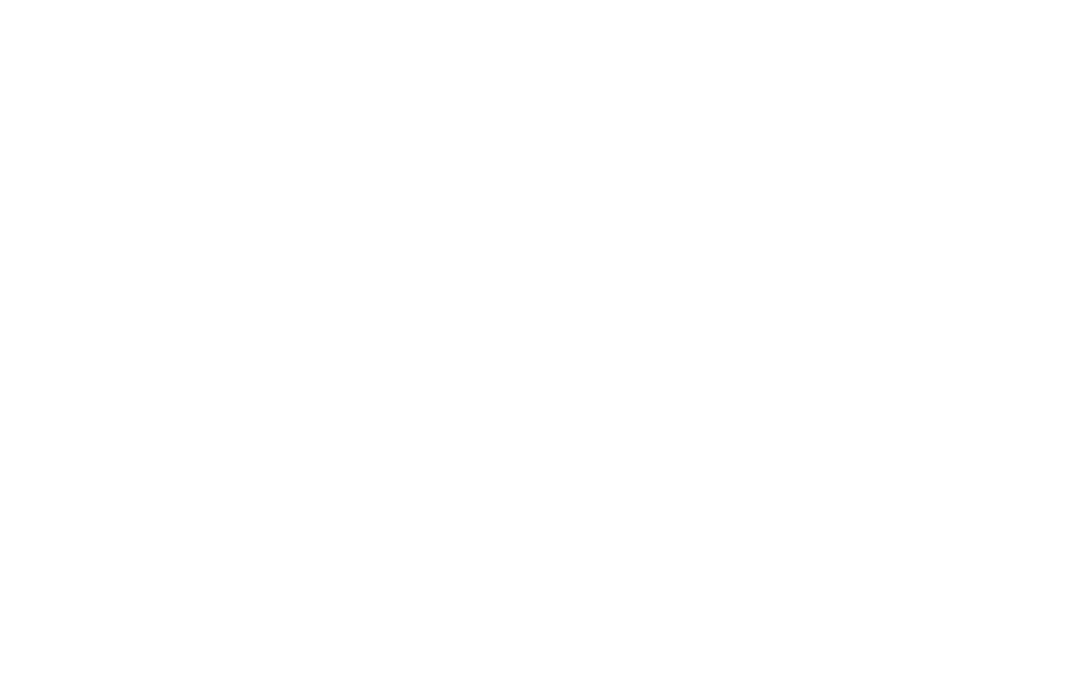
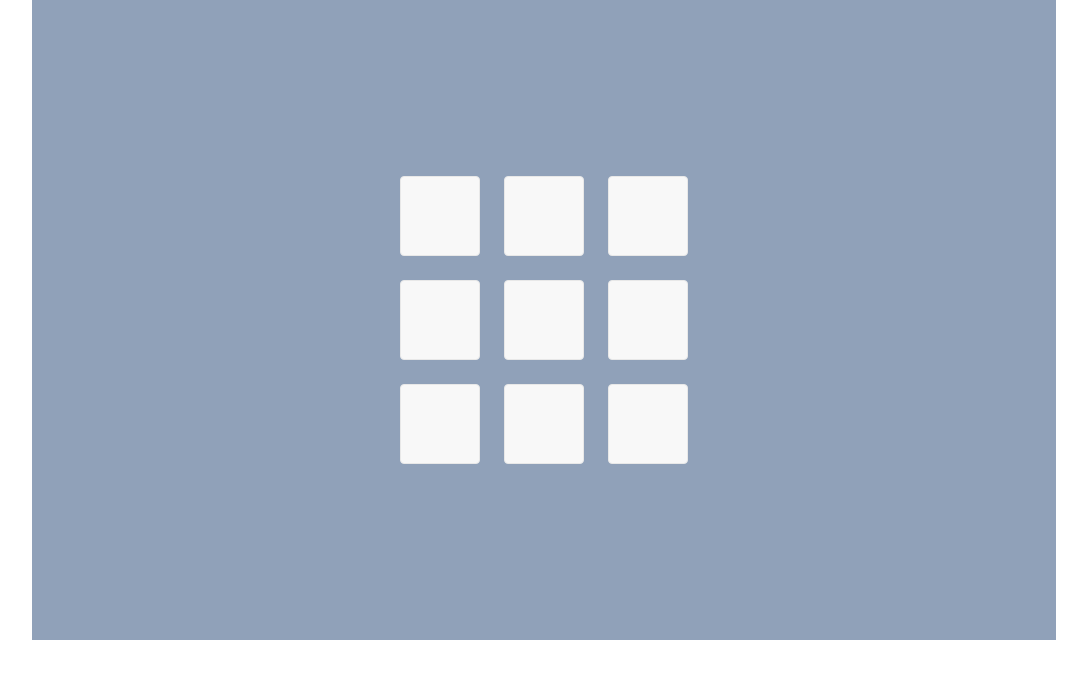
Before and after one commit to habib-676/tic-tac-toe-game, a plain HTML site: page index.html in a window 1280 px wide. Shown: the whole page, without its empty margins (96-1183 px from the left). Drawn offline with nearby package versions, Linux system fonts and the light colour scheme.

Commit message:
html added

```diff
--- a/index.html
+++ b/index.html
@@ -12,5 +12,26 @@
     />
     <script src="https://cdn.jsdelivr.net/npm/@tailwindcss/browser@4"></script>
   </head>
-  <body></body>
+  <body>
+    <main
+      class="max-w-screen-lg min-h-[80vh] mx-auto bg-slate-400 flex justify-center items-center"
+    >
+      <!-- container -->
+      <div class="">
+        <!-- game -->
+        <div class="grid grid-cols-3 gap-6">
+          <!-- boxs -->
+          <button class="btn h-20 w-20 shadow-none" id="btn-1"></button>
+          <button class="btn h-20 w-20 shadow-none" id="btn-2"></button>
+          <button class="btn h-20 w-20 shadow-none" id="btn-3"></button>
+          <button class="btn h-20 w-20 shadow-none" id="btn-4"></button>
+          <button class="btn h-20 w-20 shadow-none" id="btn-5"></button>
+          <button class="btn h-20 w-20 shadow-none" id="btn-6"></button>
+          <button class="btn h-20 w-20 shadow-none" id="btn-7"></button>
+          <button class="btn h-20 w-20 shadow-none" id="btn-8"></button>
+          <button class="btn h-20 w-20 shadow-none" id="btn-9"></button>
+        </div>
+      </div>
+    </main>
+  </body>
 </html>
```
